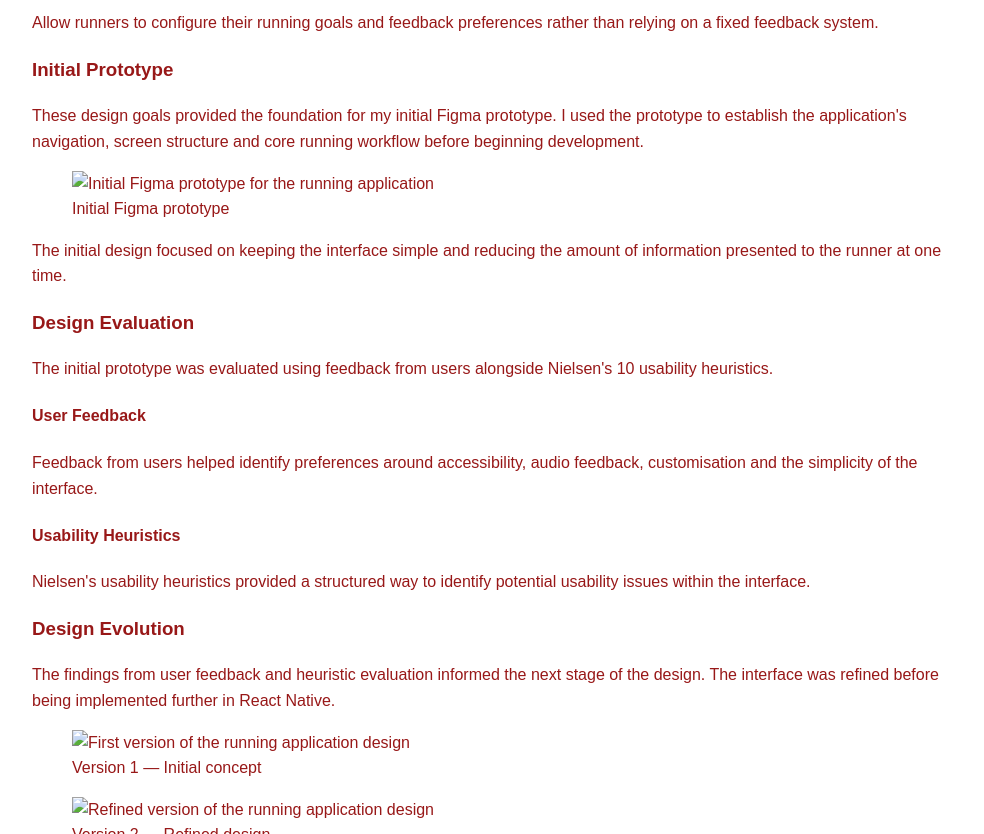
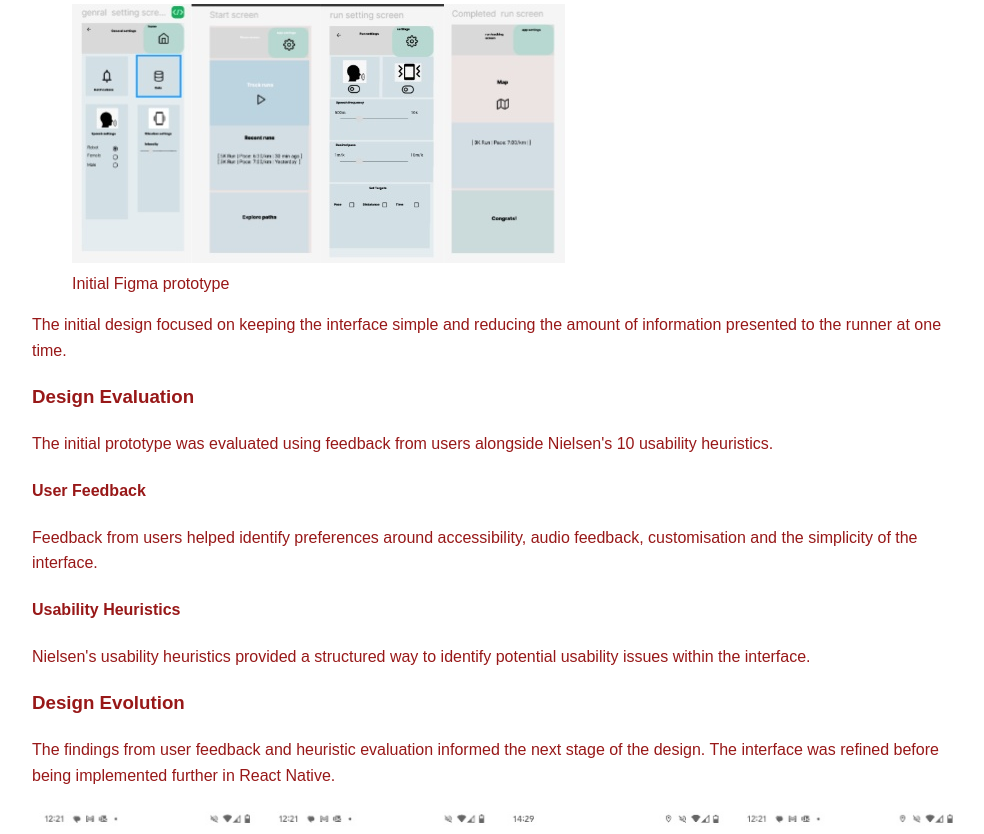
Before and after one commit to AaronAtaBaah/AaronAtaBaah.github.io, a plain HTML site: page projects/runningapp.html in a window 1280 px wide. Shown: the part 1966-2800 px from the top of the page, without its empty margins (140-1124 px from the left). Drawn offline with Linux system fonts and the light colour scheme.

Commit message:
modify display of running app page

```diff
--- a/projects/runningapp.html
+++ b/projects/runningapp.html
@@ -142,10 +142,6 @@
 
                     <article class="research-step">
 
-                        <span class="step-number">
-                            01
-                        </span>
-
                         <h3>
                             Existing Running Apps
                         </h3>
@@ -162,10 +158,6 @@
 
                     <article class="research-step">
 
-                        <span class="step-number">
-                            02
-                        </span>
-
                         <h3>
                             Identifying the Gap
                         </h3>
@@ -181,10 +173,6 @@
 
                     <article class="research-step">
 
-                        <span class="step-number">
-                            03
-                        </span>
-
                         <h3>
                             Exploring Feedback
                         </h3>
@@ -199,10 +187,6 @@
 
 
                     <article class="research-step">
-
-                        <span class="step-number">
-                            04
-                        </span>
 
                         <h3>
                             Design Direction
@@ -384,7 +368,7 @@
                     <figure class="prototype-image">
 
                         <img
-                            src="AaronAtaBaah.github.io\assets\images\running_app_portfolio_images\final-app\version 1 appliaction.jpg"
+                            src="../assets/images/running_app_portfolio_images/final-app/running-app-version-1.jpg"
                             alt="Initial Figma prototype for the running application"
                         >
 
@@ -486,10 +470,10 @@
 
                     <div class="design-evolution">
 
-                        <figure>
+                        <figure class=" project_image">
 
                             <img
-                                src="AaronAtaBaah.github.io\assets\images\running_app_portfolio_images\final-app\version 1 appliaction.jpg"
+                                src="../assets/images/running_app_portfolio_images/final-app/running-app-version-2.jpg"
                                 alt="First version of the running application design"
                             >
 
@@ -500,10 +484,10 @@
                         </figure>
 
 
-                        <figure>
+                        <figure class=" project_image">
 
                             <img
-                                src="AaronAtaBaah.github.io\assets\images\running_app_portfolio_images\final-app\version 2 appliaction.jpg"
+                                src="../assets/images/running_app_portfolio_images/final-app/running-app-version-3.jpg"
                                 alt="Refined version of the running application design"
                             >
 
--- a/style.css
+++ b/style.css
@@ -49,3 +49,36 @@ nav {
     display: flex;
     gap: 2rem;
 }
+
+
+
+
+
+.prototype-image img {
+    max-width: 100%;
+    height: auto;
+}
+
+
+
+.project_image
+{
+     display: block;
+    max-width: 100%;
+    height: auto;
+
+}
+
+
+.design-evolution figure {
+    flex: 1;
+    margin: 0;
+    text-align: center;
+}
+
+.design-evolution img {
+    display: block;
+    max-width: 100%;
+    height: auto;
+    margin: 0 auto;
+}
```
